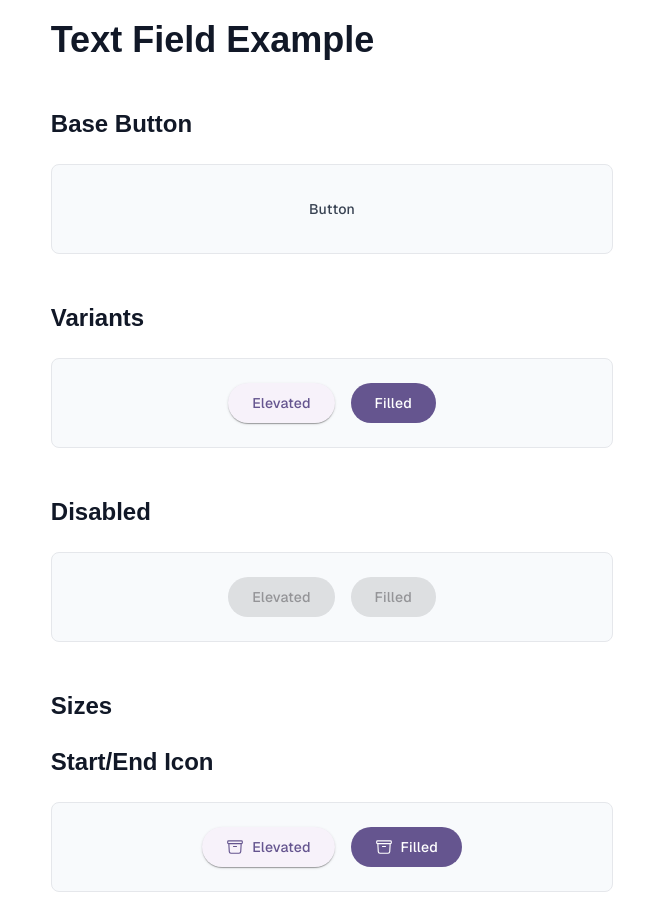
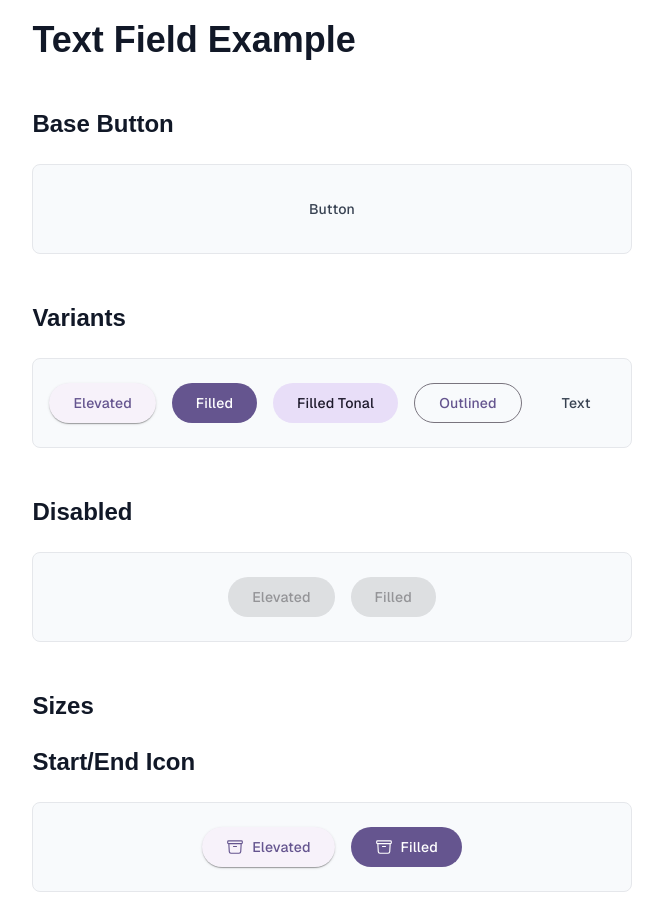
Before and after one commit to siriwatknp/m3-prototype, a Next.js app: page /material-ui/react-button in a window 1280 px wide. Shown: the whole page, without its empty margins (308-971 px from the left). Built offline with nearby package versions, Linux system fonts and the light colour scheme.

Commit message:
add Button filledTonal, outlined and text variant

```diff
--- a/src/app/material-ui/react-button/page.tsx
+++ b/src/app/material-ui/react-button/page.tsx
@@ -2,7 +2,7 @@ import Button from "@/components/Button/Button";
 
 export default function TextFieldPage() {
   return (
-    <div className="prose container mx-auto py-5 px-2">
+    <div className="prose max-w-[max-content] mx-auto py-5 px-2">
       <h1>Text Field Example</h1>
 
       <h2>Base Button</h2>
@@ -14,8 +14,10 @@ export default function TextFieldPage() {
 
       <div className="flex rounded-lg justify-center border dark:border-slate-700 py-6 px-4 bg-slate-50 dark:bg-slate-800 gap-4">
         <Button variant="elevated">Elevated</Button>
-
         <Button variant="filled">Filled</Button>
+        <Button variant="filledTonal">Filled Tonal</Button>
+        <Button variant="outlined">Outlined</Button>
+        <Button variant="text">Text</Button>
       </div>
 
       <h2>Disabled</h2>
--- a/src/components/Button/Button.css
+++ b/src/components/Button/Button.css
@@ -2,6 +2,7 @@
   --height: 40px;
   --padding-inline: 24px;
   --gap: 8px;
+  --border: none;
   --border-radius: 0px;
   --box-shadow: none;
   --background: transparent;
@@ -19,7 +20,7 @@
   -webkit-tap-highlight-color: transparent;
   /* We disable the focus ring for mouse, touch and keyboard users. */
   outline: 0;
-  border: 0;
+  border: var(--border);
   margin: 0; /* Remove the margin in Safari */
   border-radius: 0;
   padding: 0; /* Remove the padding in Firefox */
@@ -64,7 +65,6 @@
 
 .MuiButton-elevated {
   --border-radius: var(--md-sys-shape-corner-full);
-  --height: 40px;
   --box-shadow: var(--md-sys-elevation-level1);
   --background: var(--md-sys-color-surface-container-low);
   --color: var(--md-sys-color-primary);
@@ -81,8 +81,6 @@
 
   &:focus-visible {
     --box-shadow: var(--md-sys-elevation-level1);
-    --outline: var(--md-sys-state-focus-indicator-thickness) solid
-      var(--md-sys-color-secondary);
     --background: color-mix(
       in srgb,
       var(--md-sys-color-surface-container-low),
@@ -118,7 +116,6 @@
 
 .MuiButton-filled {
   --border-radius: var(--md-sys-shape-corner-full);
-  --height: 40px;
   --box-shadow: var(--md-sys-elevation-level0);
   --background: var(--md-sys-color-primary);
   --color: var(--md-sys-color-on-primary);
@@ -135,8 +132,6 @@
 
   &:focus-visible {
     --box-shadow: var(--md-sys-elevation-level0);
-    --outline: var(--md-sys-state-focus-indicator-thickness) solid
-      var(--md-sys-color-secondary);
     --background: color-mix(
       in srgb,
       var(--md-sys-color-primary),
@@ -170,6 +165,145 @@
   }
 }
 
+.MuiButton-filledTonal {
+  --background: var(--md-sys-color-secondary-container);
+  --box-shadow: var(--md-sys-elevation-level0);
+  --border-radius: var(--md-sys-shape-corner-full);
+  --color: var(--md-sys-color-on-secondary-container);
+
+  &:hover {
+    --box-shadow: var(--md-sys-elevation-level1);
+    --background: color-mix(
+      in srgb,
+      var(--md-sys-color-secondary-container),
+      var(--md-sys-color-on-secondary-container)
+        calc(var(--md-sys-state-hover-state-layer-opacity) * 100%)
+    );
+  }
+
+  &:focus-visible {
+    --box-shadow: var(--md-sys-elevation-level0);
+    --background: color-mix(
+      in srgb,
+      var(--md-sys-color-secondary-container),
+      var(--md-sys-color-on-secondary-container)
+        calc(var(--md-sys-state-focus-state-layer-opacity) * 100%)
+    );
+  }
+
+  &:active {
+    --box-shadow: var(--md-sys-elevation-level0);
+    --background: color-mix(
+      in srgb,
+      var(--md-sys-color-secondary-container),
+      var(--md-sys-color-on-secondary-container)
+        calc(var(--md-sys-state-pressed-state-layer-opacity) * 100%)
+    );
+  }
+
+  &:disabled {
+    --color: color-mix(
+      in srgb,
+      var(--md-sys-color-on-surface) 38%,
+      transparent
+    );
+    --background: color-mix(
+      in srgb,
+      var(--md-sys-color-on-surface) 12%,
+      transparent
+    );
+    --box-shadow: var(--md-sys-elevation-level0);
+  }
+}
+
+.MuiButton-outlined {
+  --border-radius: var(--md-sys-shape-corner-full);
+  --border: 1px solid var(--md-sys-color-outline);
+  --color: var(--md-sys-color-primary);
+
+  &:hover {
+    --color: var(--md-sys-color-primary);
+    --background: color-mix(
+      in srgb,
+      transparent,
+      var(--md-sys-color-primary)
+        calc(var(--md-sys-state-hover-state-layer-opacity) * 100%)
+    );
+    --border: 1px solid var(--md-sys-color-outline);
+  }
+
+  &:focus-visible {
+    --background: color-mix(
+      in srgb,
+      transparent,
+      var(--md-sys-color-primary)
+        calc(var(--md-sys-state-focus-state-layer-opacity) * 100%)
+    );
+    --border: 1px solid var(--md-sys-color-primary);
+  }
+
+  &:active {
+    --border: 1px solid var(--md-sys-color-outline);
+    --background: color-mix(
+      in srgb,
+      transparent,
+      var(--md-sys-color-primary)
+        calc(var(--md-sys-state-pressed-state-layer-opacity) * 100%)
+    );
+  }
+
+  &:disabled {
+    --color: color-mix(
+      in srgb,
+      var(--md-sys-color-on-surface) 38%,
+      transparent
+    );
+    --border: 1px solid
+      color-mix(in srgb, var(--md-sys-color-on-surface) 12%, transparent);
+  }
+}
+
+.MuiButton-text {
+  --border-radius: var(--md-sys-shape-corner-full);
+  --color: md.sys.color.primary;
+
+  &:hover {
+    --background: color-mix(
+      in srgb,
+      transparent,
+      var(--md-sys-color-primary)
+        calc(var(--md-sys-state-hover-state-layer-opacity) * 100%)
+    );
+  }
+
+  &:focus-visible {
+    --background: color-mix(
+      in srgb,
+      transparent,
+      var(--md-sys-color-primary)
+        calc(var(--md-sys-state-focus-state-layer-opacity) * 100%)
+    );
+  }
+
+  &:active {
+    --background: color-mix(
+      in srgb,
+      transparent,
+      var(--md-sys-color-primary)
+        calc(var(--md-sys-state-pressed-state-layer-opacity) * 100%)
+    );
+  }
+
+  &:disabled {
+    --background: transparent;
+    --color: color-mix(
+      in srgb,
+      var(--md-sys-color-on-surface) 38%,
+      transparent
+    );
+  }
+}
+
 .MuiButton-startIcon,
 .MuiButton-endIcon {
   font-size: var(--icon-size);
```
